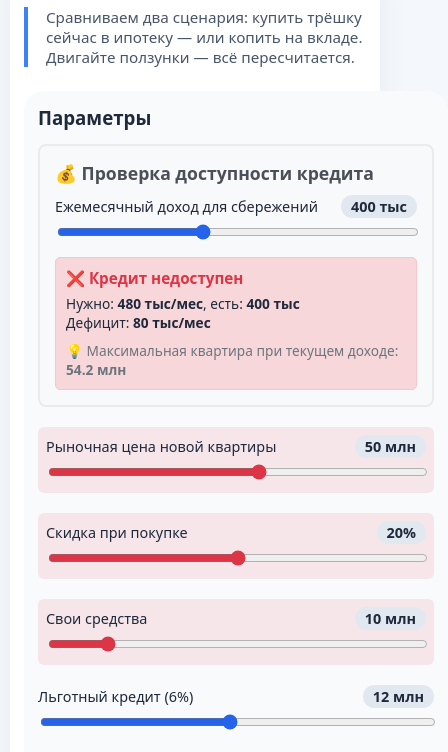
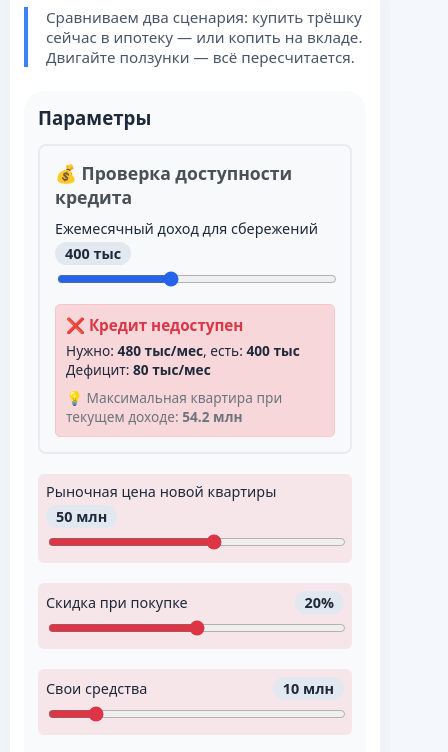
Before and after one commit to nshapovalov/mortgage-calc, a website: page index.html in a window 390 px wide. Shown: the part 60-812 px from the top of the page, 448 px wide, since content can reach past the window. Drawn offline with nearby package versions, Linux system fonts and the light colour scheme.

Commit message:
Fix mobile responsiveness: reset flex-basis, add box-sizing, and wrap flex elements
Co-authored-by: Cursor <cursoragent@cursor.com>

```diff
--- a/styles.css
+++ b/styles.css
@@ -1,9 +1,15 @@
 * { box-sizing: border-box; font-family: system-ui, -apple-system, 'Segoe UI', Roboto, sans-serif; }
+*::before, *::after { box-sizing: border-box; }
 
-body { background: #f4f7fb; margin: 0; padding: 20px; color: #1e293b; overflow-x: hidden; }
+html, body {
+    max-width: 100vw;
+    overflow-x: hidden;
+}
+
+body { background: #f4f7fb; margin: 0; padding: 20px; color: #1e293b; }
 
 .container {
-    max-width: 1350px; margin: 0 auto;
+    max-width: 1350px; margin: 0 auto; width: 100%;
     background: white; border-radius: 28px;
     padding: 24px 30px;
     box-shadow: 0 20px 35px rgba(0,0,0,0.05);
@@ -24,6 +30,8 @@ h1 { margin: 0 0 10px; font-weight: 600; font-size: 1.9rem; color: #0f172a; }
     padding: 18px;
     margin-bottom: 24px;
     position: relative;
+    box-sizing: border-box;
+    width: 100%;
 }
 
 .affordability-check h4 {
@@ -45,6 +53,9 @@ h1 { margin: 0 0 10px; font-weight: 600; font-size: 1.9rem; color: #0f172a; }
     line-height: 1.4;
     transition: all 0.3s ease;
     padding: 10px;
+    box-sizing: border-box;
+    width: 100%;
+    word-break: break-word;
 }
 
 /* Layout */
@@ -106,11 +117,15 @@ h1 { margin: 0 0 10px; font-weight: 600; font-size: 1.9rem; color: #0f172a; }
 /* Charts */
 .chart-row { display: flex; flex-wrap: wrap; gap: 20px; }
 .chart-box {
+    position: relative;
     flex: 1 1 300px; background: white;
     border-radius: 16px; padding: 12px;
     box-shadow: 0 4px 10px rgba(0,0,0,0.02);
+    min-width: 0;
 }
 .tornado-box { flex: 1 1 350px; }
+
+canvas { max-width: 100%; }
 
 /* Checkbox control */
 .control-check { margin-bottom: 14px; }
@@ -182,14 +197,17 @@ hr { opacity: 0.3; margin: 16px 0 12px; }
 }
 
 @media (max-width: 800px) {
-    .dashboard { flex-direction: column; }
+    .dashboard { flex-direction: column; gap: 16px; }
     body { padding: 10px; }
-    .container { padding: 16px 14px; border-radius: 16px; }
-    .controls { padding: 14px; }
-    .control-group input[type=range] { width: 100%; min-width: 0; }
+    .container { padding: 16px 14px; border-radius: 16px; width: 100%; box-sizing: border-box; }
+    .controls { padding: 14px; flex: 1 1 auto; width: 100%; min-width: 0; box-sizing: border-box; }
+    .results-panel { flex: 1 1 auto; width: 100%; min-width: 0; box-sizing: border-box; }
+    .control-group input[type=range] { width: 100%; min-width: 0; box-sizing: border-box; }
+    .control-group label { flex-wrap: wrap; gap: 4px; }
     .stats { grid-template-columns: repeat(2, 1fr); }
     .intermediate { grid-template-columns: 1fr; }
-    .chart-row { flex-direction: column; }
-    .chart-box { flex: 1 1 auto; }
+    .chart-row { flex-direction: column; gap: 16px; }
+    .chart-box { flex: 1 1 auto; width: 100%; min-width: 0; box-sizing: border-box; }
+    .tornado-box { flex: 1 1 auto; width: 100%; min-width: 0; box-sizing: border-box; }
     h1 { font-size: 1.4rem; }
 }
```
